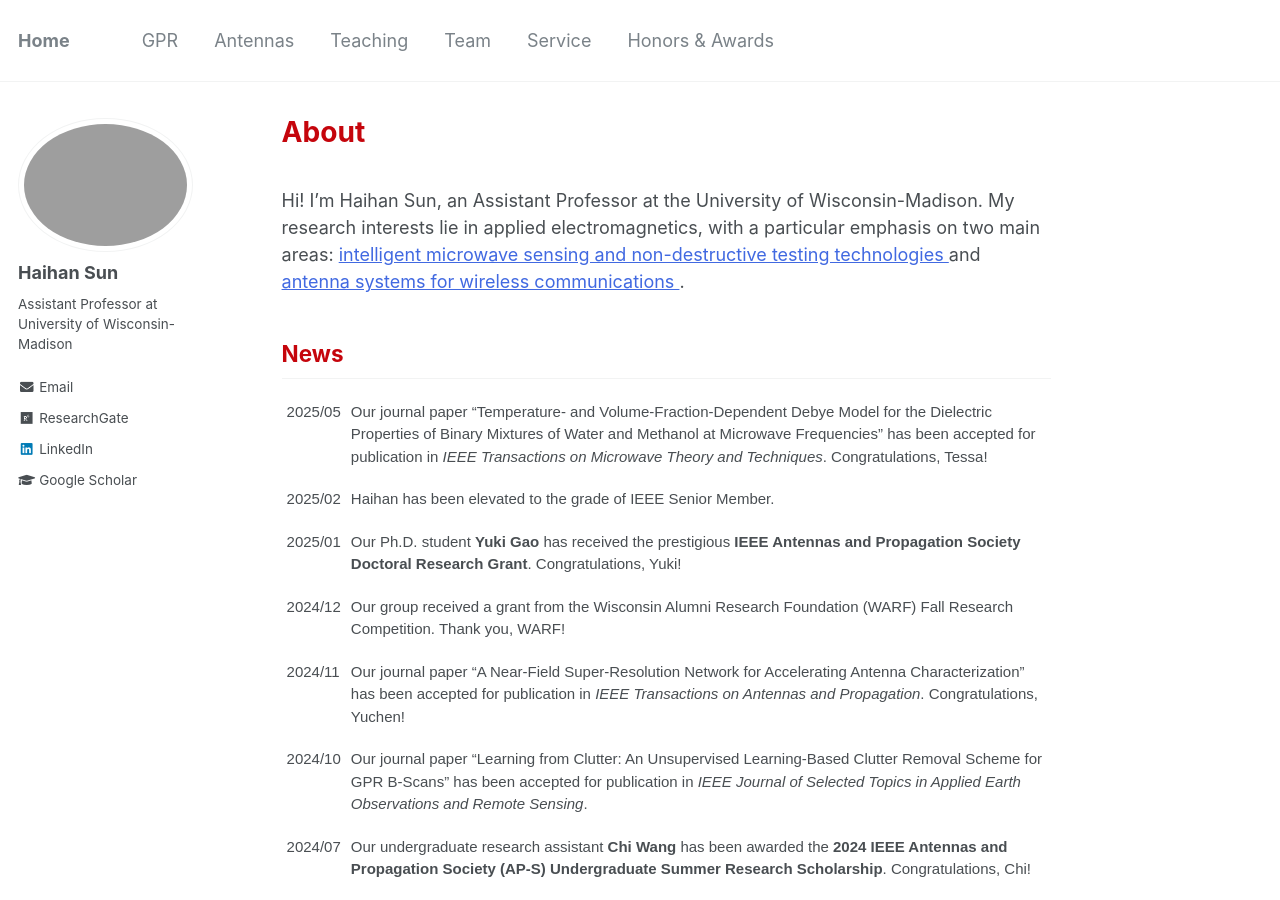
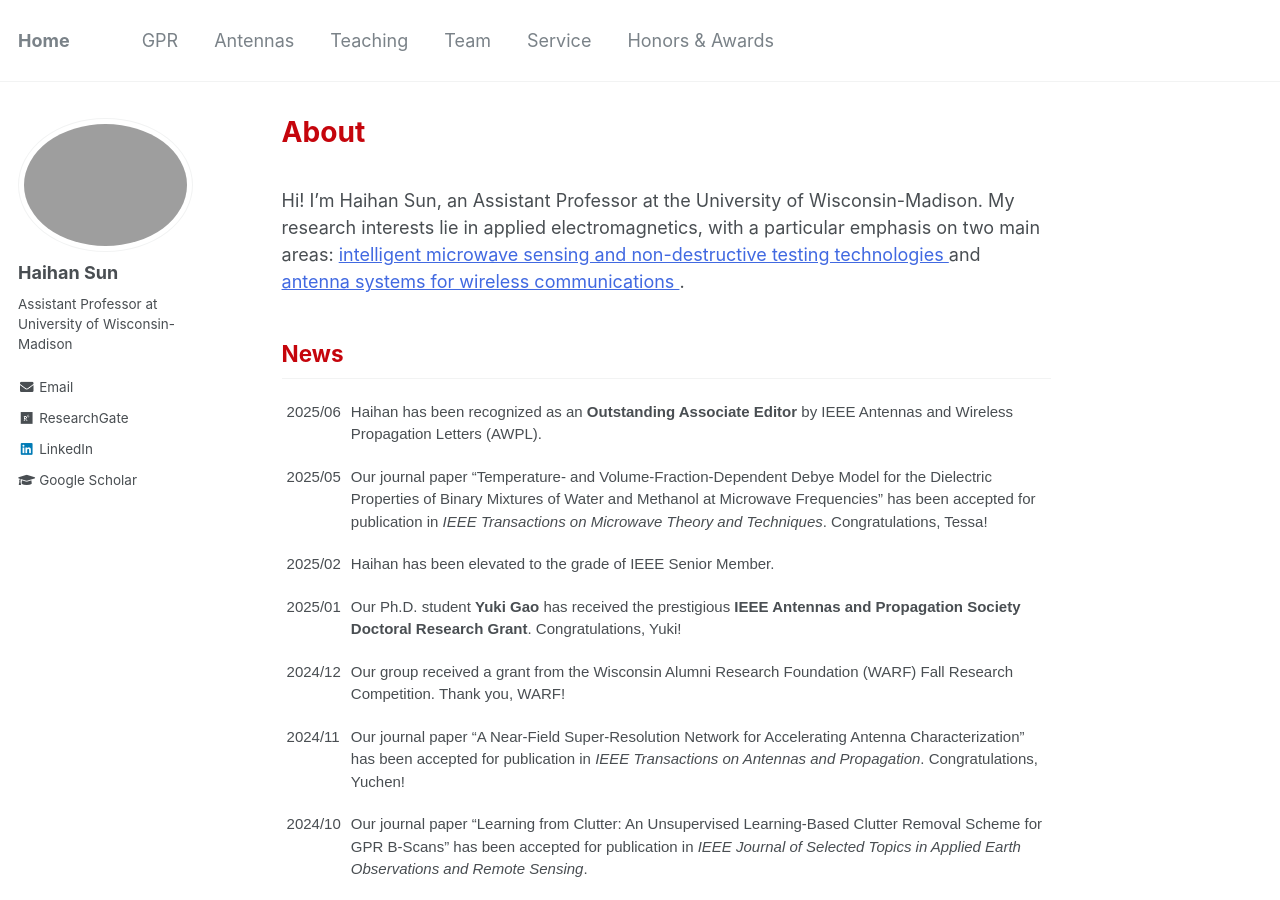
Before and after one commit to Haihan-Sun/Haihan-Sun.github.io, a Jekyll site: the page built from _pages/about.md, in a window 1280 px wide and 900 px high. Built offline with Jekyll 4.4.1, drawn with Linux system fonts in a browser that asks for light colours.

Commit message:
Update about.md

```diff
--- a/_pages/about.md
+++ b/_pages/about.md
@@ -28,6 +28,11 @@ Hi! I'm Haihan Sun, an Assistant Professor at the University of Wisconsin-Madiso
 <table class="tg">
 <tbody>
 <tr>
+<td class="tg-ko0z">2025/06</td>
+    <td class="tg-ko0z"> Haihan has been recognized as an <b>Outstanding Associate Editor</b> by IEEE Antennas and Wireless Propagation Letters (AWPL). </td>
+     </tr>
+<tr>
+
     <td class="tg-ko0z">2025/05</td>
     <td class="tg-ko0z"> Our journal paper “Temperature- and Volume-Fraction-Dependent Debye Model for the Dielectric Properties of Binary Mixtures of Water and Methanol at Microwave Frequencies” has been accepted for publication in <i>IEEE Transactions on Microwave Theory and Techniques</i>. Congratulations, Tessa! </td>
   </tr>
```
